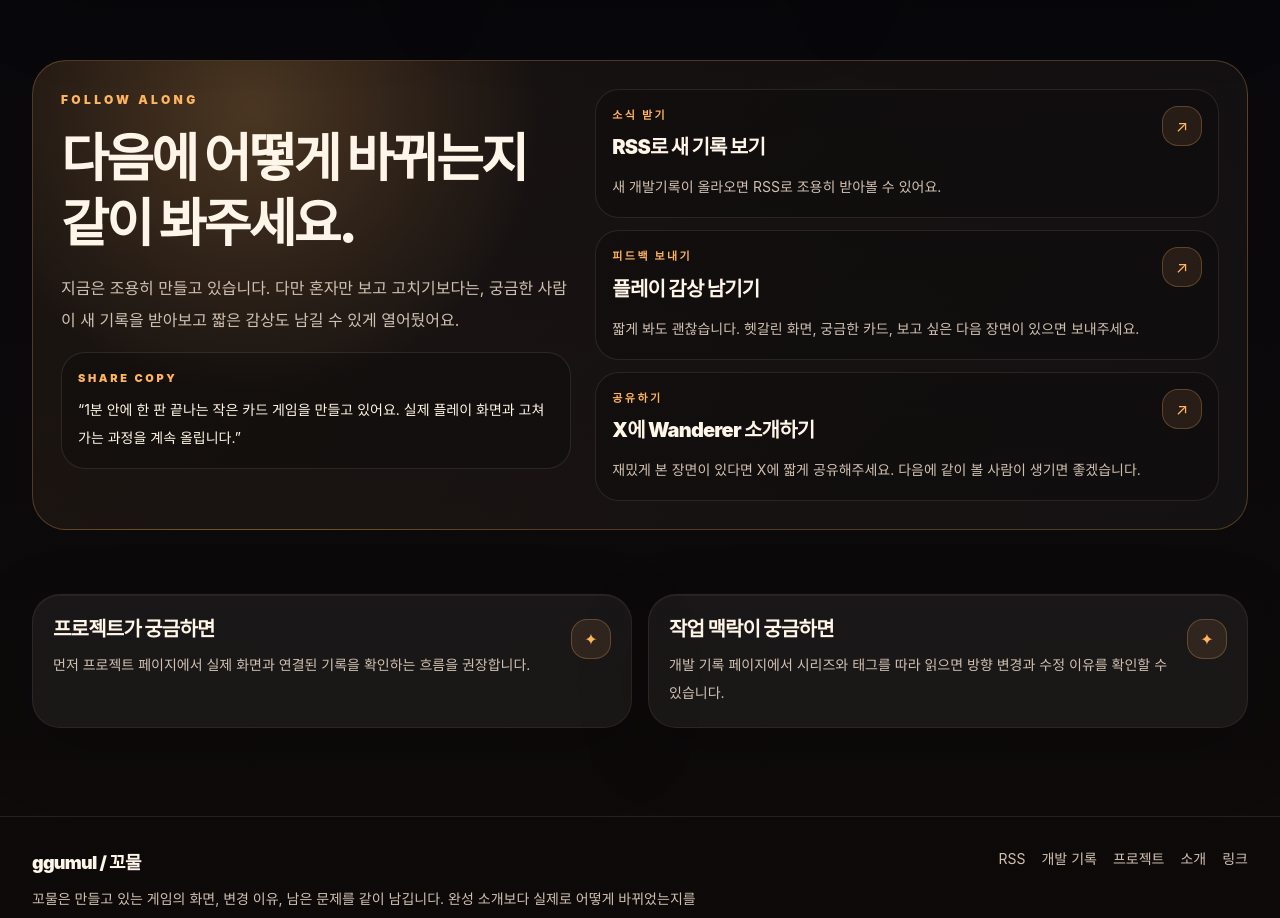
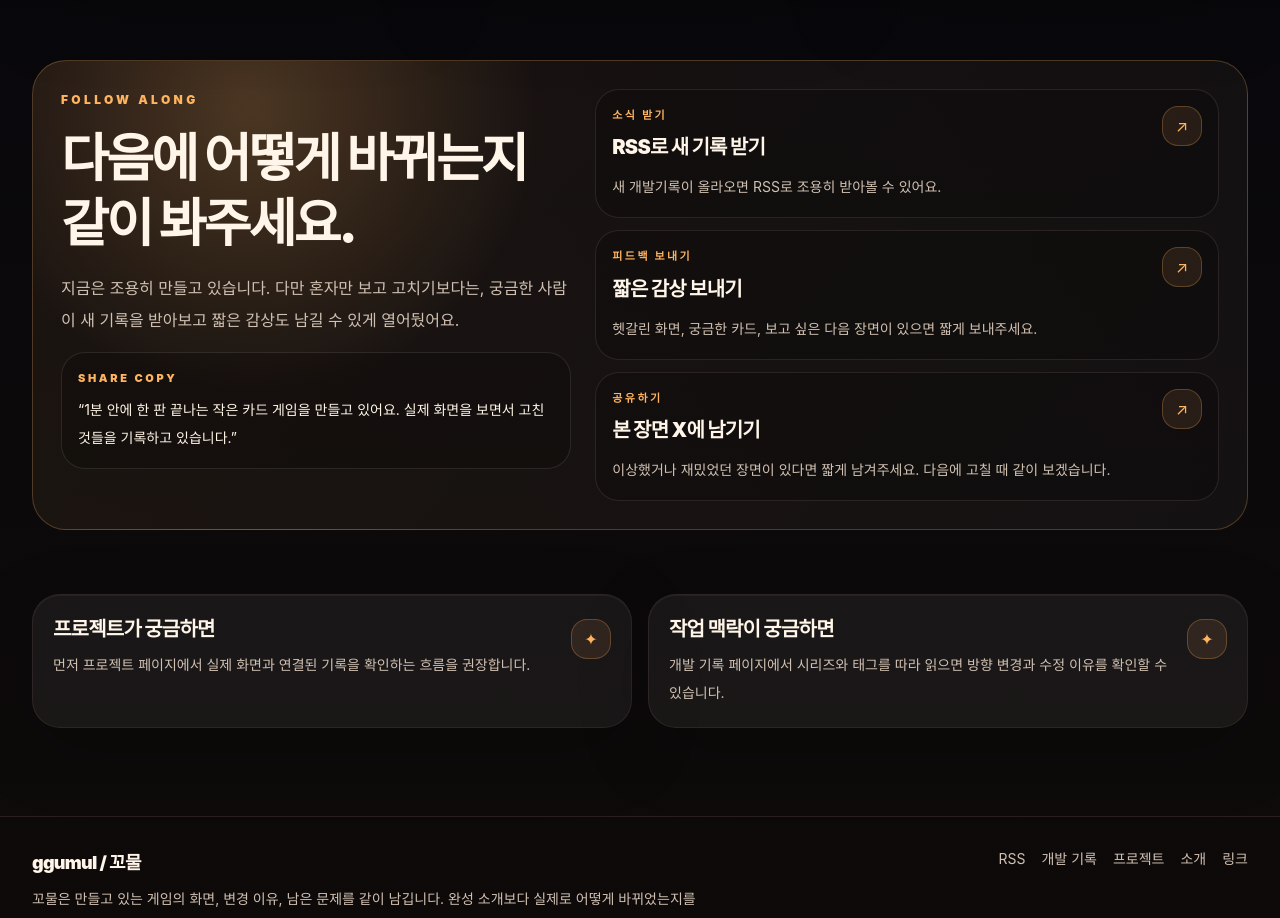
Before and after one commit to ggumul/ggumul-blog, a Next.js app: page /links in a window 1280 px wide. Shown: the part 860-1778 px from the top of the page. Built offline with nearby package versions, Linux system fonts and the light colour scheme.

Commit message:
fix: make follow prompts less promotional

```diff
--- a/components/community-cta.tsx
+++ b/components/community-cta.tsx
@@ -1,29 +1,29 @@
 import Link from 'next/link';
 
 const contactHref = 'mailto:hwang95903@gmail.com?subject=%EA%BC%AC%EB%AC%BC%20%ED%94%8C%EB%A0%88%EC%9D%B4%20%ED%94%BC%EB%93%9C%EB%B0%B1&body=%EC%95%88%EB%85%95%ED%95%98%EC%84%B8%EC%9A%94.%20%EA%BC%AC%EB%AC%BC%20%EA%B2%8C%EC%9E%84%EC%9D%84%20%EB%B3%B4%EA%B3%A0%20%EC%99%94%EC%8A%B5%EB%8B%88%EB%8B%A4.%0A%0A%EB%B3%B4%EA%B3%A0%20%EC%8B%B6%EC%9D%80%20%EA%B2%83%2F%ED%94%BC%EB%93%9C%EB%B0%B1%3A%0A';
-const shareText = '1분 안에 한 판 끝나는 작은 카드 게임 Wanderer를 만들고 있어요. 실제 플레이 화면과 고쳐가는 과정을 계속 올립니다.';
+const shareText = '1분 안에 한 판 끝나는 작은 카드 게임 Wanderer를 만들고 있어요. 실제 화면을 보면서 고친 것들을 기록하고 있습니다.';
 const shareUrl = 'https://ggumul-blog.vercel.app/projects/wanderer';
 const xShareHref = `https://twitter.com/intent/tweet?text=${encodeURIComponent(shareText)}&url=${encodeURIComponent(shareUrl)}`;
 
 const actionCards = [
   {
     label: '소식 받기',
-    title: 'RSS로 새 기록 보기',
+    title: 'RSS로 새 기록 받기',
     description: '새 개발기록이 올라오면 RSS로 조용히 받아볼 수 있어요.',
     href: '/feed.xml',
     external: false,
   },
   {
     label: '피드백 보내기',
-    title: '플레이 감상 남기기',
-    description: '짧게 봐도 괜찮습니다. 헷갈린 화면, 궁금한 카드, 보고 싶은 다음 장면이 있으면 보내주세요.',
+    title: '짧은 감상 보내기',
+    description: '헷갈린 화면, 궁금한 카드, 보고 싶은 다음 장면이 있으면 짧게 보내주세요.',
     href: contactHref,
     external: false,
   },
   {
     label: '공유하기',
-    title: 'X에 Wanderer 소개하기',
-    description: '재밌게 본 장면이 있다면 X에 짧게 공유해주세요. 다음에 같이 볼 사람이 생기면 좋겠습니다.',
+    title: '본 장면 X에 남기기',
+    description: '이상했거나 재밌었던 장면이 있다면 짧게 남겨주세요. 다음에 고칠 때 같이 보겠습니다.',
     href: xShareHref,
     external: true,
   },
@@ -44,7 +44,7 @@ export function CommunityCTA({ compact = false }: { compact?: boolean }) {
           {!compact ? (
             <div className="rounded-[24px] border border-white/10 bg-black/20 p-4">
               <p className="text-[11px] font-black uppercase tracking-[0.24em] text-point">share copy</p>
-              <p className="mt-2 text-sm leading-7 text-text">“1분 안에 한 판 끝나는 작은 카드 게임을 만들고 있어요. 실제 플레이 화면과 고쳐가는 과정을 계속 올립니다.”</p>
+              <p className="mt-2 text-sm leading-7 text-text">“1분 안에 한 판 끝나는 작은 카드 게임을 만들고 있어요. 실제 화면을 보면서 고친 것들을 기록하고 있습니다.”</p>
             </div>
           ) : null}
         </div>
```
